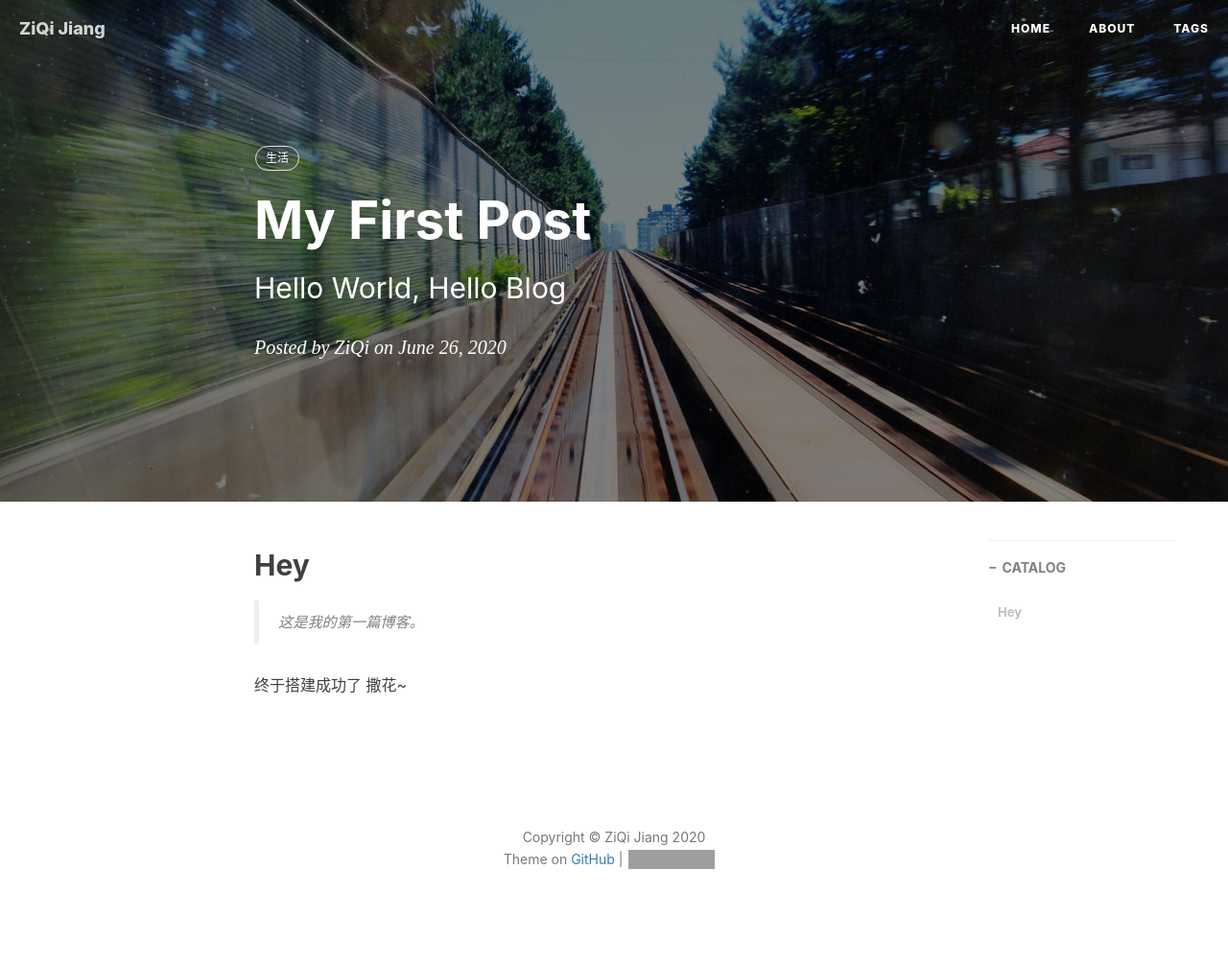
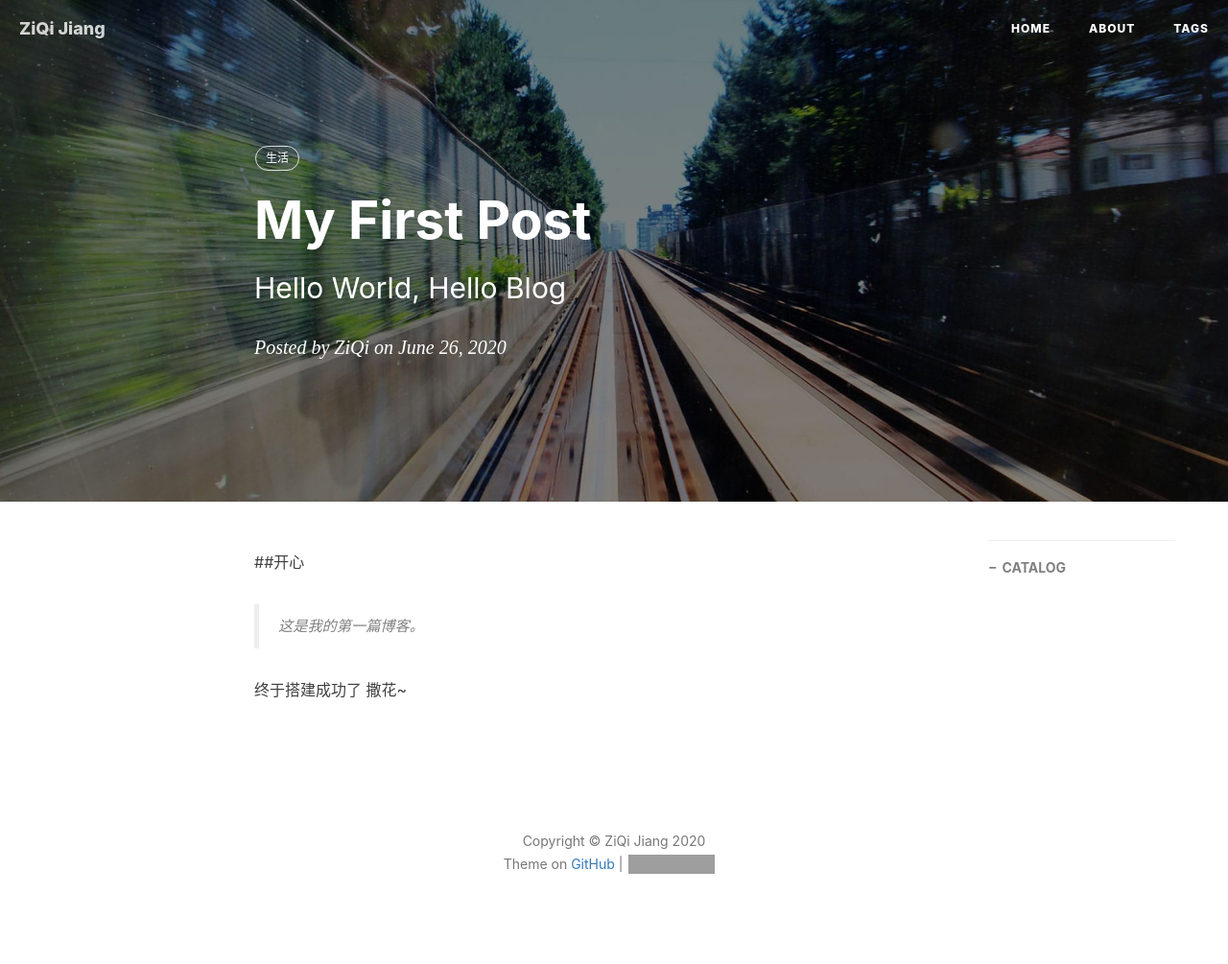
Before and after one commit to ZiQi-Jiang/blog, a Jekyll site: the page built from _posts/2020-06-26-第一篇博客.md, in a window 1280 px wide. Shown: the whole page at 96% size. Built offline with Jekyll 4.4.1, drawn with Linux system fonts in a browser that asks for light colours; nearby versions of some CDN libraries; comment, search, counter and statistics services are not loaded; grey boxes are pictures that could not be loaded.

Commit message:
Update 2020-06-26-第一篇博客.md

```diff
--- a/_posts/2020-06-26-第一篇博客.md
+++ b/_posts/2020-06-26-第一篇博客.md
@@ -10,7 +10,7 @@ tags:                               #标签
     - 生活
 ---
 
-## Hey
+##开心
 >这是我的第一篇博客。
 
 终于搭建成功了
```
